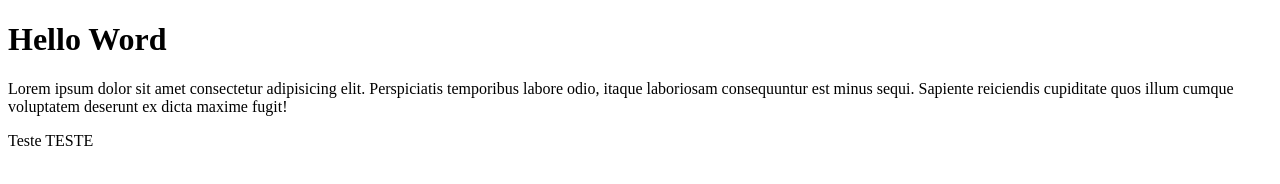
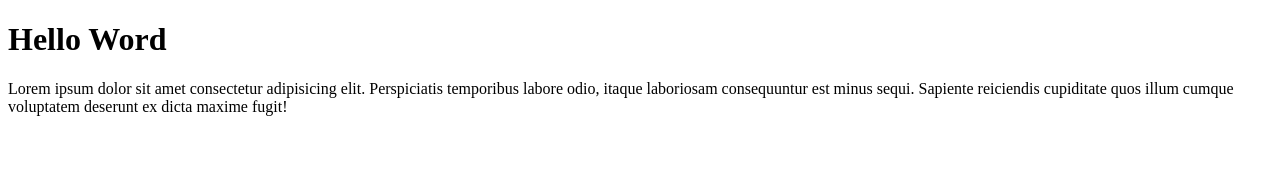
Before and after one commit to joaoagripinoneto/Ola-Mundo, a plain HTML site: page site-exemplo/index.html in a window 1280 px wide. Drawn offline with Linux system fonts and the light colour scheme.

Commit message:
Removi o último parágrafo

```diff
--- a/site-exemplo/index.html
+++ b/site-exemplo/index.html
@@ -9,7 +9,7 @@
 <body>
     <h1>Hello Word</h1>
     <p>Lorem ipsum dolor sit amet consectetur adipisicing elit. Perspiciatis temporibus labore odio, itaque laboriosam consequuntur est minus sequi. Sapiente reiciendis cupiditate quos illum cumque voluptatem deserunt ex dicta maxime fugit!</p>
-    <p>Teste TESTE</p>
+
 
 </body>
 </html>
```
